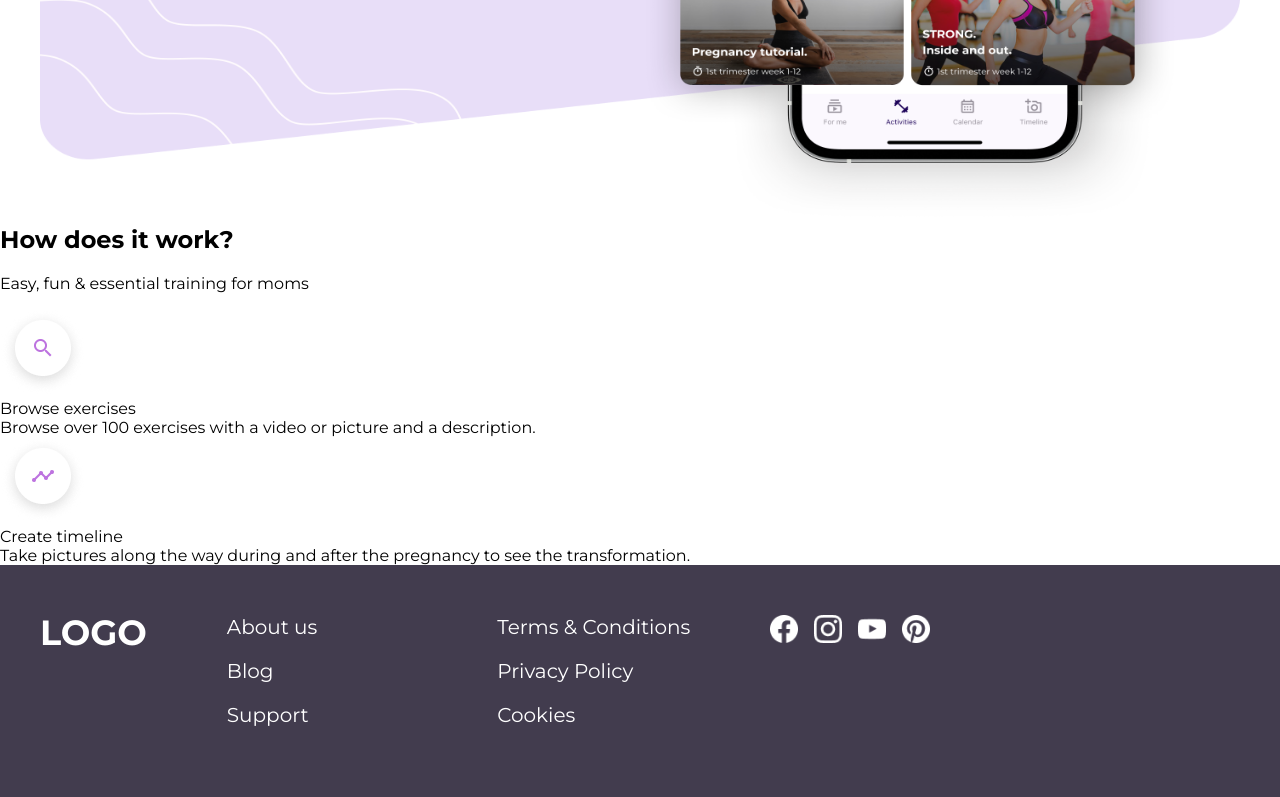
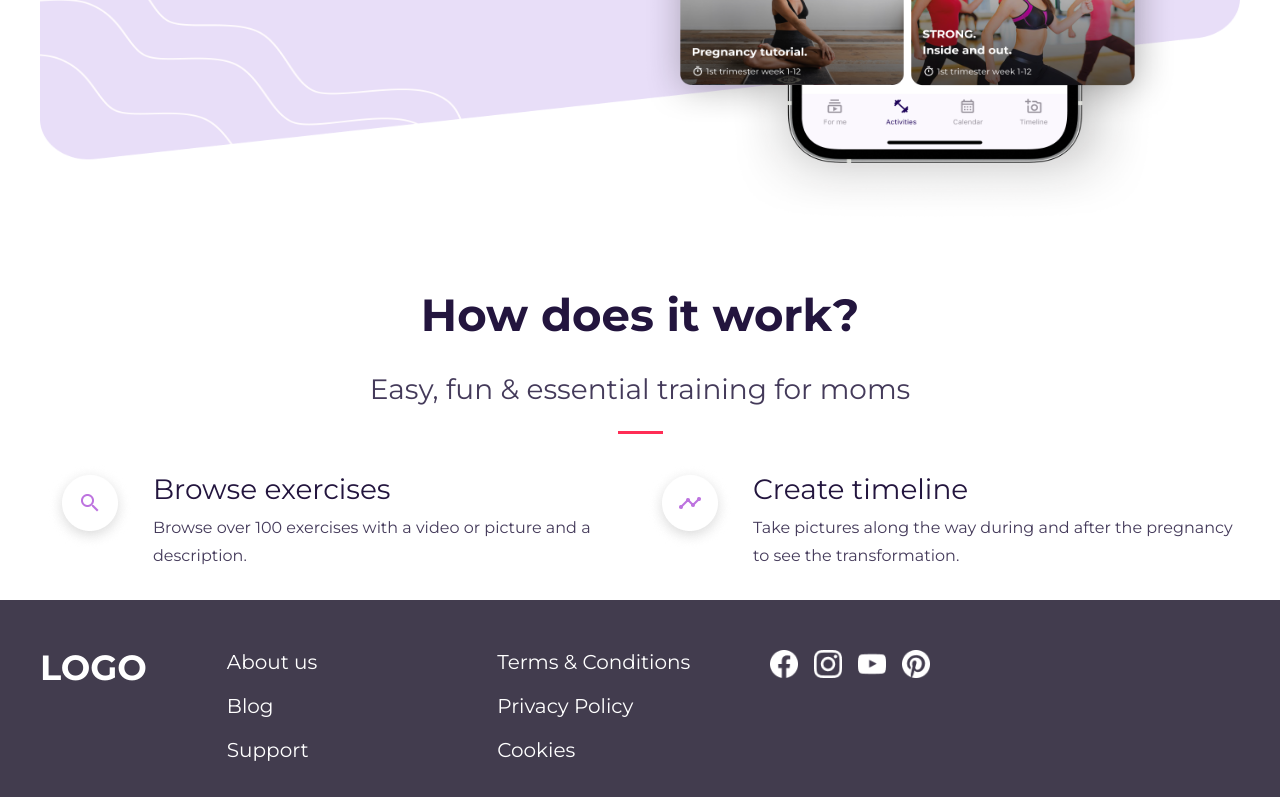
Before and after one commit to AnastasiiaBodnar/test-task, a Vue app: page / in a window 1280 px wide. Shown: the part 604-1401 px from the top of the page. Built offline with nearby package versions, Linux system fonts and the light colour scheme.

Commit message:
feat: add styles for HowItemWorks section component

```diff
--- a/src/components/home/HowItWorks.vue
+++ b/src/components/home/HowItWorks.vue
@@ -1,6 +1,6 @@
 <template>
     <section class="how">
-        <div class="how_container">
+        <div class="how__container">
            <h2 class="how__title">How does it work?</h2>
            <p class="how__subtitle">Easy, fun & essential training for moms</p>
            <div class="how__divider"></div>
@@ -25,3 +25,68 @@
         </div>
     </section>
 </template>
+
+
+<style scoped>
+
+.how__container {
+    max-width: 1200px;
+    margin: 0 auto;
+    padding: 30px 0;
+    text-align: center;
+}
+
+.how__title {
+    font-size: 45px;
+    font-weight: 700;
+    line-height: 100%;
+    color: var(--color-dark-text);
+}
+
+.how__subtitle {
+    font-size: 28px;
+    font-weight: 500;
+    line-height: 100%;
+    color: var(--color-light-text);
+}
+
+.how__divider {
+    width: 45px;
+    height: 3px;
+    background-color: var(--color-divider, #FF2D55);
+    margin: 20px auto 30px auto;
+}
+
+.how__items {
+    display: flex;
+    align-items: center;
+    justify-content: space-around;
+}
+
+.how__item {
+    display: flex;
+    align-items: flex-start;
+    gap: 20px;
+    text-align: left;
+}
+
+.how__item img {
+    display: flex;
+    line-height: 1
+}
+
+.how__item-title {
+    font-size: 28px;
+    font-weight: 500;
+    color: #23153E;
+    line-height: 1.8;
+}
+
+.how__item-text {
+    font-size: 16px;
+    font-weight: 400;
+    line-height: 28px;
+    color: #443A5A;
+    max-width: 480px;
+}
+</style>
```
